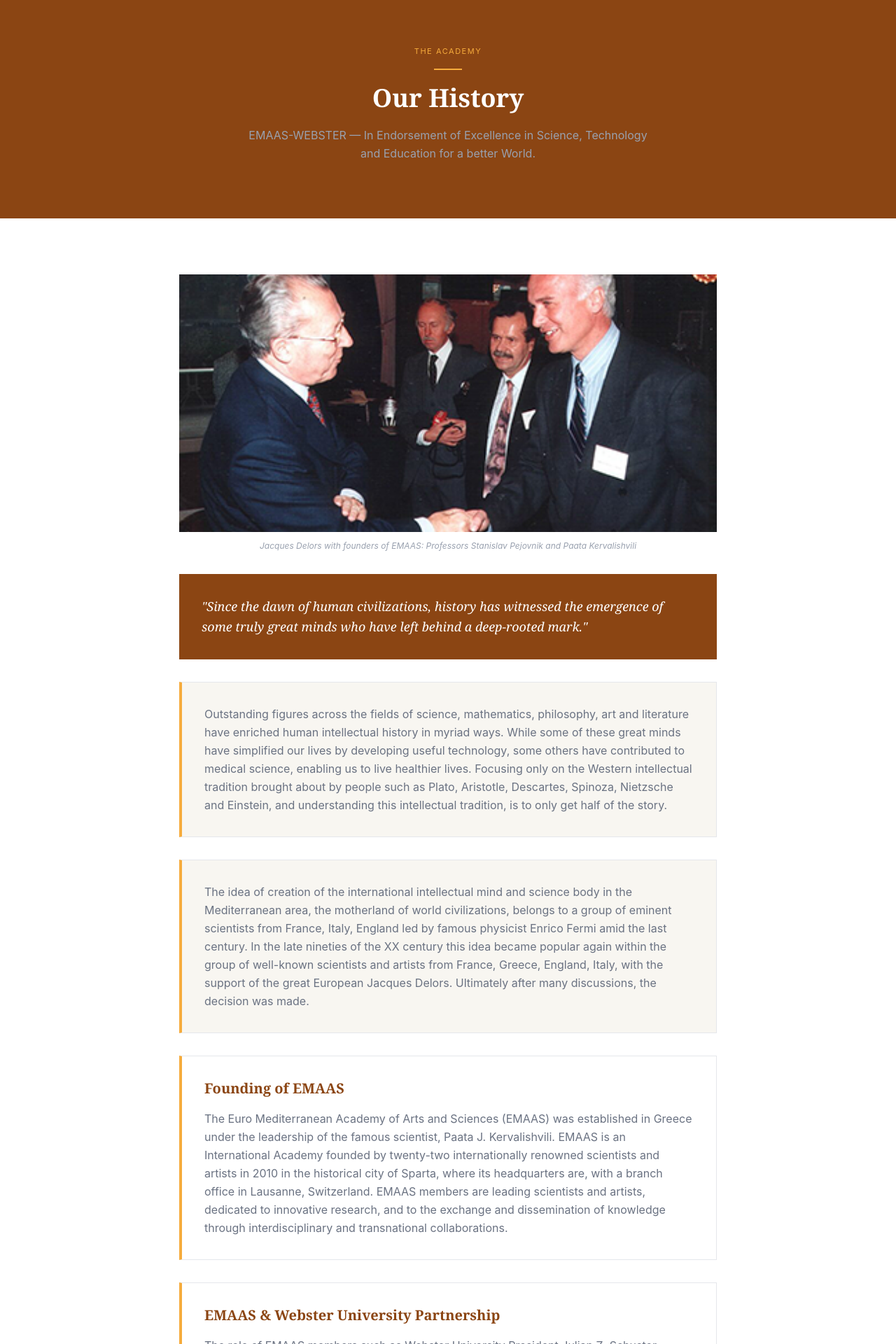
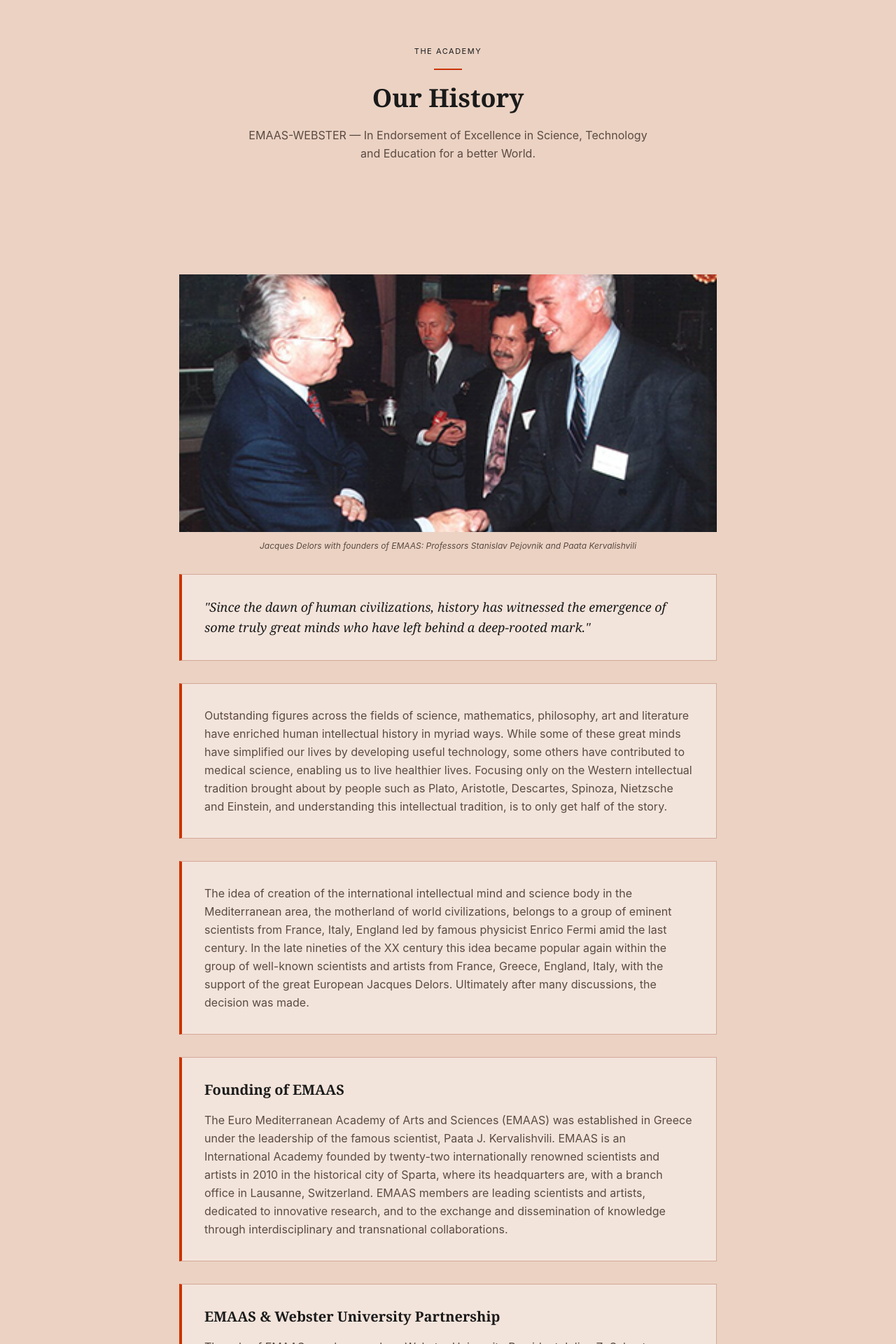
Before and after one commit to AthanasiaPet/EMAAS-react, a React (Vite) app: page /history in a window 1280 px wide. Shown: the part 80-2000 px from the top of the page at 70% size. Built offline with nearby package versions, Linux system fonts and the light colour scheme.

Commit message:
feat: update color scheme

```diff
--- a/src/pages/History.tsx
+++ b/src/pages/History.tsx
@@ -5,18 +5,18 @@ function History() {
         <div>
 
             {/* Page Hero */}
-            <section className="bg-[#8b4513] py-20 px-6 text-center">
-                <p className="text-[11px] uppercase tracking-[0.14em] text-[#f6ac3d] mb-4">The Academy</p>
-                <div className="w-10 h-0.5 bg-[#f6ac3d] mx-auto mb-5"></div>
-                <h1 className="font-serif text-4xl font-bold text-white mb-5">Our History</h1>
-                <p className="text-gray-400 text-base leading-relaxed max-w-xl mx-auto">
+            <section className="bg-[#ebd2c3] py-20 px-6 text-center">
+                <p className="text-[11px] uppercase tracking-[0.14em] text-[#1a1a1a] mb-4">The Academy</p>
+                <div className="w-10 h-0.5 bg-[#cc3300] mx-auto mb-5"></div>
+                <h1 className="font-serif text-4xl font-bold text-[#1a1a1a] mb-5">Our History</h1>
+                <p className="text-[#5a4a42] text-base leading-relaxed max-w-xl mx-auto">
                     EMAAS-WEBSTER — In Endorsement of Excellence in Science, Technology and Education for a better World.
                 </p>
             </section>
 
 
             {/* Main Content */}
-            <section className="bg-white py-20 px-6">
+            <section className="bg-[#ebd2c3] py-20 px-6">
                 <div className="max-w-3xl mx-auto flex flex-col gap-8">
 
                     {/* Photo */}
@@ -26,45 +26,45 @@ function History() {
                             alt="Jacques Delors with founders of EMAAS"
                             className="w-full h-92 object-cover"
                         />
-                        <p className="text-center text-xs text-gray-400 mt-3 italic">
+                        <p className="text-center text-xs text-[#5a4a42] mt-3 italic">
                             Jacques Delors with founders of EMAAS: Professors Stanislav Pejovnik and Paata Kervalishvili
                         </p>
                     </div>
 
 
                     {/* Quote block */}
-                    <div className="bg-[#8b4513] p-8">
-                        <p className="font-serif text-lg text-white leading-relaxed italic">
+                    <div className="bg-white/40 border border-[#d4a898] border-l-4 border-l-[#cc3300] p-8">
+                        <p className="font-serif text-lg text-[#1a1a1a] leading-relaxed italic">
                             "Since the dawn of human civilizations, history has witnessed the emergence of some truly great minds who have left behind a deep-rooted mark."
                         </p>
                     </div>
 
                     {/* Paragraph 1 */}
-                    <div className="bg-[#f8f6f1] border border-gray-200 border-l-4 border-l-[#f6ac3d] p-8">
-                        <p className="text-gray-500 text-base leading-relaxed">
+                    <div className="bg-white/40 border border-[#d4a898] border-l-4 border-l-[#cc3300] p-8">
+                        <p className="text-[#5a4a42] text-base leading-relaxed">
                             Outstanding figures across the fields of science, mathematics, philosophy, art and literature have enriched human intellectual history in myriad ways. While some of these great minds have simplified our lives by developing useful technology, some others have contributed to medical science, enabling us to live healthier lives. Focusing only on the Western intellectual tradition brought about by people such as Plato, Aristotle, Descartes, Spinoza, Nietzsche and Einstein, and understanding this intellectual tradition, is to only get half of the story.
                         </p>
                     </div>
 
                     {/* Paragraph 2 */}
-                    <div className="bg-[#f8f6f1] border border-gray-200 border-l-4 border-l-[#f6ac3d] p-8">
-                        <p className="text-gray-500 text-base leading-relaxed">
+                    <div className="bg-white/40 border border-[#d4a898] border-l-4 border-l-[#cc3300] p-8">
+                        <p className="text-[#5a4a42] text-base leading-relaxed">
                             The idea of creation of the international intellectual mind and science body in the Mediterranean area, the motherland of world civilizations, belongs to a group of eminent scientists from France, Italy, England led by famous physicist Enrico Fermi amid the last century. In the late nineties of the XX century this idea became popular again within the group of well-known scientists and artists from France, Greece, England, Italy, with the support of the great European Jacques Delors. Ultimately after many discussions, the decision was made.
                         </p>
                     </div>
 
                     {/* Founding */}
-                    <div className="bg-white border border-gray-200 border-l-4 border-l-[#f6ac3d] p-8">
-                        <h3 className="font-serif text-xl font-semibold text-[#8b4513] mb-4">Founding of EMAAS</h3>
-                        <p className="text-gray-500 text-base leading-relaxed">
+                    <div className="bg-white/40 border border-[#d4a898] border-l-4 border-l-[#cc3300] p-8">
+                        <h3 className="font-serif text-xl font-semibold text-[#1a1a1a] mb-4">Founding of EMAAS</h3>
+                        <p className="text-[#5a4a42] text-base leading-relaxed">
                             The Euro Mediterranean Academy of Arts and Sciences (EMAAS) was established in Greece under the leadership of the famous scientist, Paata J. Kervalishvili. EMAAS is an International Academy founded by twenty-two internationally renowned scientists and artists in 2010 in the historical city of Sparta, where its headquarters are, with a branch office in Lausanne, Switzerland. EMAAS members are leading scientists and artists, dedicated to innovative research, and to the exchange and dissemination of knowledge through interdisciplinary and transnational collaborations.
                         </p>
                     </div>
 
                     {/* Webster Partnership */}
-                    <div className="bg-white border border-gray-200 border-l-4 border-l-[#f6ac3d] p-8">
-                        <h3 className="font-serif text-xl font-semibold text-[#8b4513] mb-4">EMAAS & Webster University Partnership</h3>
-                        <p className="text-gray-500 text-base leading-relaxed">
+                    <div className="bg-white/40 border border-[#d4a898] border-l-4 border-l-[#cc3300] p-8">
+                        <h3 className="font-serif text-xl font-semibold text-[#1a1a1a] mb-4">EMAAS & Webster University Partnership</h3>
+                        <p className="text-[#5a4a42] text-base leading-relaxed">
                             The role of EMAAS members such as Webster University President Julian Z. Schuster, Webster Athens Rector V.J. Botopoulos, Vice-Rector and Professor S. Michailidis, and Professor A.D. Sarantopoulos is immense in the cosmopolitan approach to education, scholarship and scientific achievements. In our partnership with Webster University and its headquarters at Webster Athens, EMAAS can offer scholars and scientists the opportunity to participate in conferences, forums and close-to-practice research projects organized and led by members of EMAAS — creating added value for global society while developing innovative solutions, including pioneering works in the different domains of modern science and technology.
                         </p>
                     </div>
```
